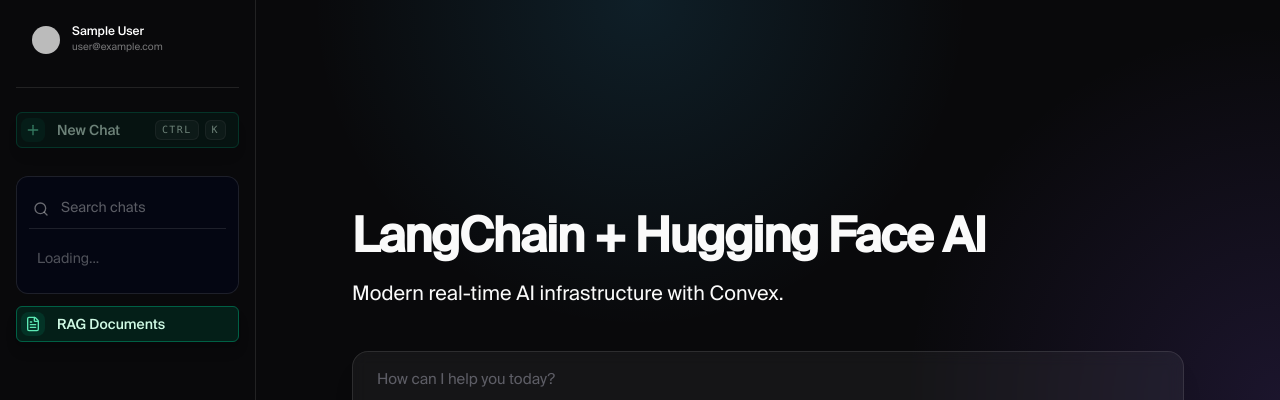
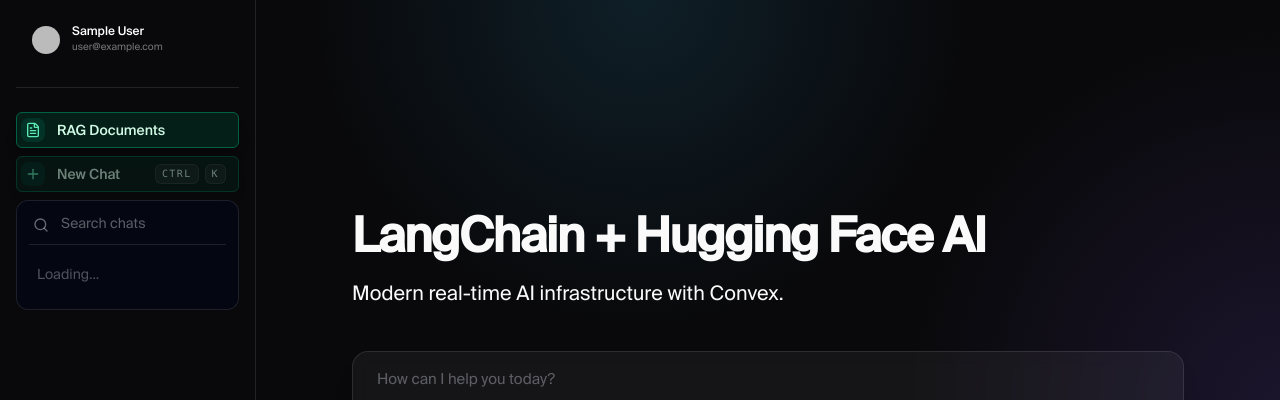
Before and after one commit to maxsilvaweb/langchain-huggingface-nextjs, a Next.js app: page /chat/1 in a window 1280 px wide. Shown: the top 400 px of the page. Built offline with nearby package versions, Linux system fonts and the light colour scheme; no server answers; sample sign-in values are in the browser's storage; some icons are missing.

Commit message:
chore: just some padding changes

```diff
--- a/src/components/chat/app-sidebar/AppSidebar.tsx
+++ b/src/components/chat/app-sidebar/AppSidebar.tsx
@@ -274,7 +274,7 @@
 
   return (
     <Sidebar className="border-r border-white/10">
-      <SidebarHeader className="p-4 space-y-4">
+      <SidebarHeader className="p-4 pb-2 space-y-4">
         <div className="px-2">
           <AccountSection
             clerkLoaded={clerkLoaded}
@@ -286,7 +286,19 @@
           />
         </div>
         <Separator className="bg-white/10" />
-        <ActionButton
+        <div className="space-y-2">
+          <ActionButton
+            onClick={() => {
+              if (isMobile) setOpenMobile(false);
+              router.push('/documents');
+            }}
+            icon={FileText}
+            label="RAG Documents"
+            theme="green"
+            aria-label="Manage RAG knowledge base documents"
+            title="Manage RAG knowledge base documents"
+          />
+          <ActionButton
           onClick={handleNewChat}
           icon={Plus}
           label={DEFAULT_CONVERSATION_TITLE}
@@ -296,11 +308,12 @@
           aria-label={newChatActionLabel}
           title={newChatActionLabel}
         />
+        </div>
       </SidebarHeader>
 
-      <SidebarContent>
-        <SidebarGroup>
-          <div className="mx-2 mt-1 overflow-hidden rounded-xl bg-slate-950/60 backdrop-blur-md border border-white/8">
+      <SidebarContent className="pt-0">
+        <SidebarGroup className="pt-0">
+          <div className="mx-2 mt-0 overflow-hidden rounded-xl bg-slate-950/60 backdrop-blur-md border border-white/8">
             <SearchSection
               value={search.rawQuery}
               onChange={search.setQuery}
@@ -323,21 +336,6 @@
                 setNewTitle(effectiveTitle);
               }}
               onDeleteConversation={(id) => setDeletingId?.(id)}
-            />
-          </div>
-
-          {/* RAG Documents Button */}
-          <div className="mx-2 mt-3">
-            <ActionButton
-              onClick={() => {
-                if (isMobile) setOpenMobile(false);
-                router.push('/documents');
-              }}
-              icon={FileText}
-              label="RAG Documents"
-              theme="green"
-              aria-label="Manage RAG knowledge base documents"
-              title="Manage RAG knowledge base documents"
             />
           </div>
         </SidebarGroup>
--- a/src/components/chat/app-sidebar/SearchSection.tsx
+++ b/src/components/chat/app-sidebar/SearchSection.tsx
@@ -28,7 +28,7 @@
   totalMatches,
 }: SearchSectionProps) {
   return (
-    <div className="px-3 pb-2 pt-3">
+    <div className="px-3 pb-2 pt-1">
       <SearchInput
         value={value}
         onChange={onChange}
```
Also changed, not shown: 1 other file (tests, documents, lock files or other folders).
